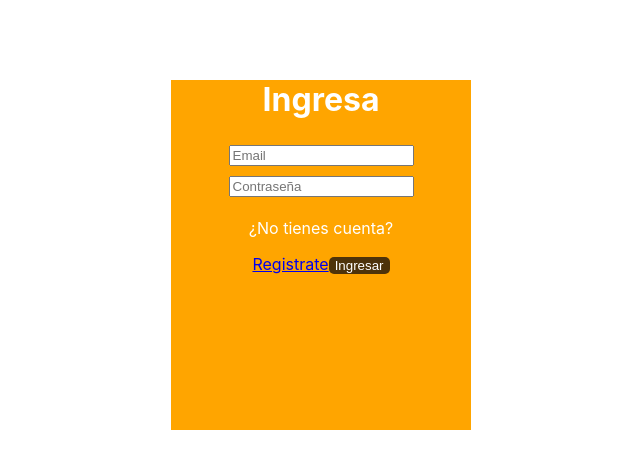
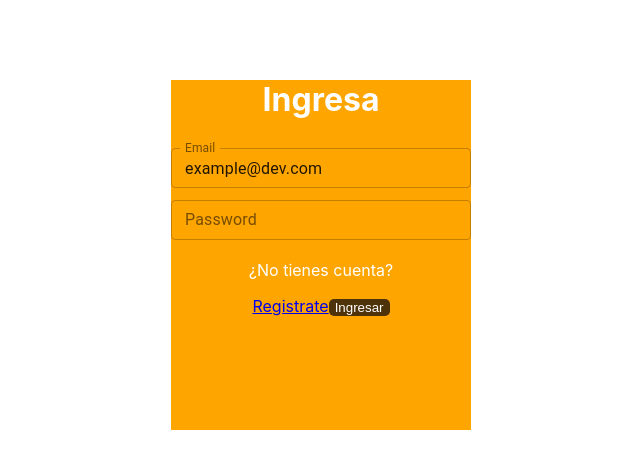
Before and after one commit to cdwenz/login, a React (Create React App) app in the folder client/: page /logIn in a window 1280 px wide. Shown: the top 468 px of the page, without its empty margins (429-1069 px from the left). Built offline with nearby package versions, Linux system fonts and the light colour scheme.

Commit message:
Modifique el log in con material ui y una feature de react hook form para controlvalidar

```diff
--- a/client/package.json
+++ b/client/package.json
@@ -3,6 +3,7 @@
   "version": "0.1.0",
   "private": true,
   "dependencies": {
+    "@hookform/resolvers": "^2.8.2",
     "@material-ui/core": "^4.12.3",
     "@material-ui/icons": "^4.11.2",
     "@testing-library/jest-dom": "^5.14.1",
@@ -16,8 +17,8 @@
     "react-hook-form": "^7.18.0",
     "react-router-dom": "^5.3.0",
     "react-scripts": "4.0.3",
-    "sweetalert2": "^11.1.9",
-    "web-vitals": "^1.1.2"
+    "web-vitals": "^1.1.2",
+    "yup": "^0.32.11"
   },
   "scripts": {
     "start": "react-scripts start",
--- a/client/src/LogIn.tsx
+++ b/client/src/LogIn.tsx
@@ -1,16 +1,29 @@
 import React from "react";
-import { useForm } from 'react-hook-form';
+import { useForm,Controller } from 'react-hook-form';
 import axios from 'axios';
 import { Link } from "react-router-dom";
+import {yupResolver}from '@hookform/resolvers/yup';
+import * as yup from 'yup';
+import { TextField } from "@material-ui/core";
 import "./LogIn.css";
+import { Field } from "formik";
 
 type LogIn = {
   email: string;
   password: string;
 }
-
+const schema=yup.object().shape({
+  email:yup.string().email().required(),
+  password:yup.string().min(8).max(20).required(),
+});
 function Ingresar() {
-  const {register, handleSubmit,formState: { errors }} = useForm<LogIn>()
+  const {
+    register,
+     handleSubmit,
+     control,
+     /* watch,  */
+     formState: { errors }
+    } = useForm<LogIn>({resolver:yupResolver(schema)})
 
   const onSubmit = handleSubmit((data) => {
     /* alert(JSON.stringify(data)) */
@@ -27,15 +40,48 @@ function Ingresar() {
     </div>
     <form onSubmit={onSubmit}>
       <div className='inputs'>
-
-        <input {...register('email',{ required: true, pattern:/^[\w-\.]+@([\w-]+\.)+[\w-]{2,4}$/g })} id="email" name="email" type="text" placeholder='Email'/>
+      <Controller
+            name="email"
+            control={control}
+            defaultValue="example@dev.com"
+            render={({ field }) => (
+              <TextField
+                {...field}
+                label="Email"
+                variant="outlined"
+                error={!!errors.email}
+                helperText={errors.email ? errors.email?.message : ''}
+                fullWidth
+                margin="dense"
+              />
+            )}
+          />
+       {/*  <input {...register('email')} id="email" name="email" type="text" placeholder='Email'/>
         {
-          errors.email && <p>Email invalido</p>
-        }
+          errors.email && errors.email?.message&&<span>{errors.email.message}</span>
+        }  */}
 
 
-        <input {...register('password',{ required: true,minLength:8 })} id="password" name="password" type="password" placeholder='Contraseña'/>
-     {errors.password && <p>La contraseña ingreada no es valida</p> }
+        {/* <input {...register('password')} id="password" name="password" type="password" placeholder='Contraseña'/>
+     {errors.password && errors.password?.message&&<span>{errors.password.message}</span> }  */}
+      <br />
+          <Controller
+            name="password"
+            control={control}
+            defaultValue=""
+            render={({ field }) => (
+              <TextField
+                {...field}
+                type="password"
+                label="Password"
+                variant="outlined"
+                error={!!errors.password}
+                helperText={errors.password ? errors.password?.message : ''}
+                fullWidth
+                margin="dense"
+              />
+            )}
+          />
       </div>
       <p>¿No tienes cuenta?</p><Link to='/register'>Registrate</Link>
       <button type="submit">Ingresar</button>
```
Also changed, not shown: 2 other files (tests, documents, lock files or other folders).
